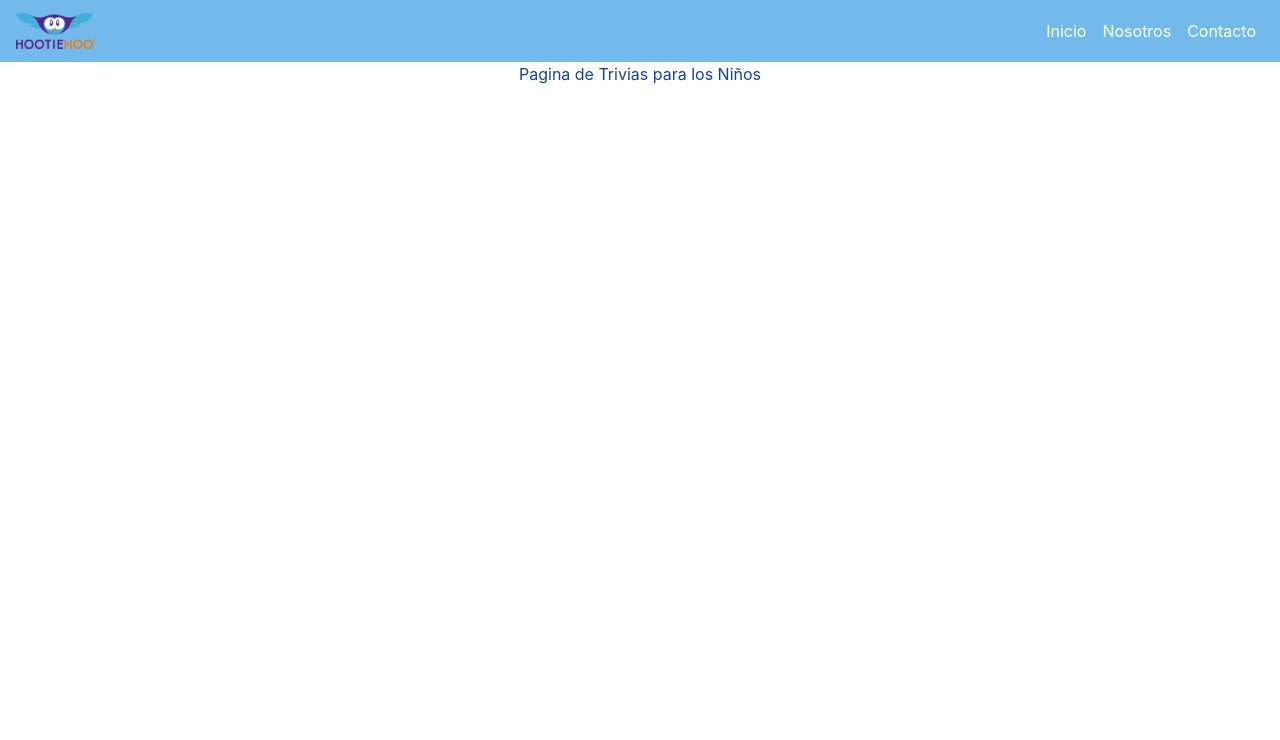
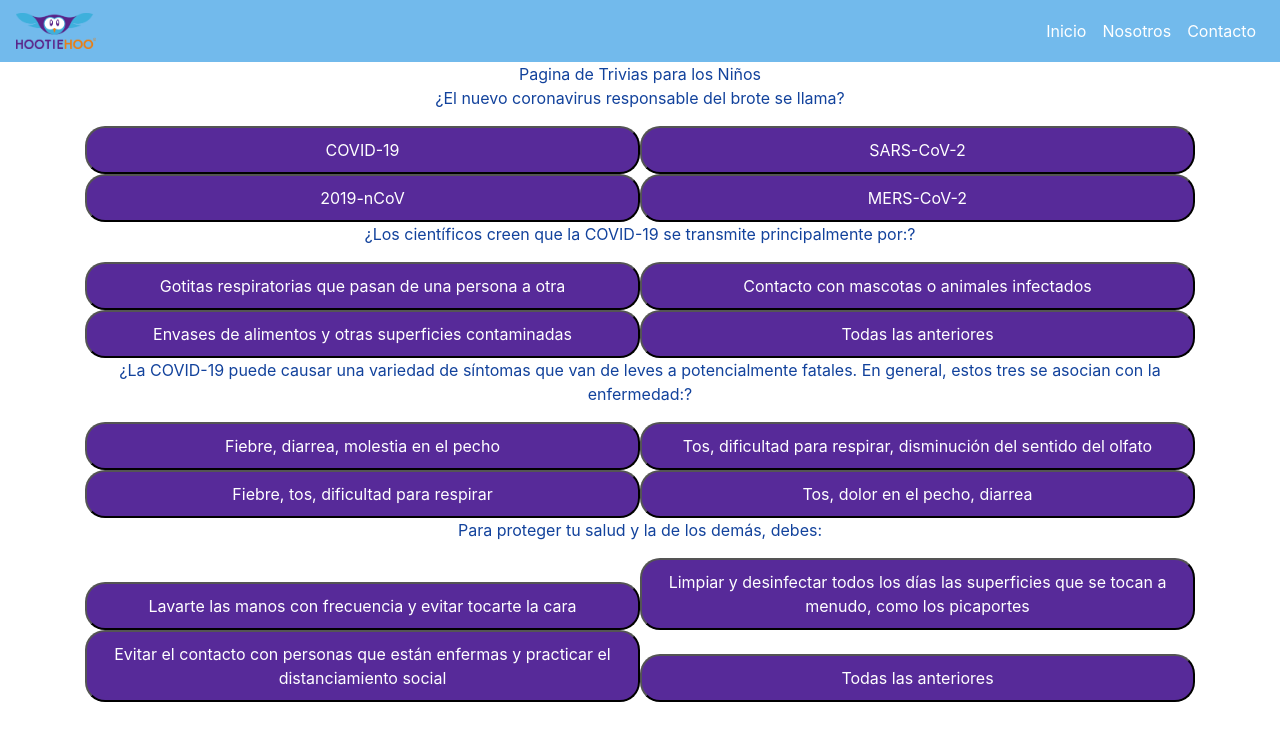
Before and after one commit to yoslianaguilar/covid-19_hootiehoo, a React (Create React App) app: page /quiz in a window 1280 px wide. Shown: the top 740 px of the page. Built offline with nearby package versions, Linux system fonts and the light colour scheme.

Commit message:
Componente y vista trivia -capeta data archivo data.json - componente Quiz - llamado de componente Quiz en vista kidsQuiz

```diff
--- /dev/null
+++ b/src/components/Quiz.jsx
@@ -0,0 +1,36 @@
+import React from 'react';
+
+export const Quiz = (props) => {
+  const handleOnClickAnswer = (isCorrect) =>{
+    const onOk = props.onOk
+    const onError = props.onError
+    if (isCorrect ===true) {
+      onOk && onOk(); // si onOK es cierto ejecuta la funcion onOk()
+    } else{
+      onError && onError() // si onError es cierto ejecuta la funcion onError()
+    }
+  }
+  const questions = props.questions || [];
+  return (
+    <div className='quizContainer'>
+      {questions.map((question,qindex)=>{
+        return (
+          <div key={`question-${qindex}`}  className='question'>
+            <p>{question.description}</p>
+            <div className='answers'>
+              {question.answers.map((answer, aindex)=>{
+                return (
+                  <button
+                    onClick={()=> handleOnClickAnswer(answer.isCorrect)}
+                    key={`answer-${aindex}`}>
+                    {answer.description}
+                  </button>
+                )
+              })}
+            </div>
+          </div>
+        )
+        })}
+      </div>
+  )
+}
--- /dev/null
+++ b/src/data/data.json
@@ -0,0 +1,104 @@
+{
+  "questions":[
+    {
+      "description": "¿El nuevo coronavirus responsable del brote se llama?",
+      "answers":[
+        {
+          "description": "COVID-19",
+          "isCorrect": false,
+          "img": "https://encrypted-tbn0.gstatic.com/images?q=tbn%3AANd9GcSg4deEYZZbJxmZU6r3SzmkjYvCF-PP4JDJaw&usqp=CAU"
+        },
+        {
+          "description": "SARS-CoV-2",
+          "isCorrect": true,
+          "img":"url"
+        },
+        {
+          "description": "2019-nCoV",
+          "isCorrect": false,
+          "img":"url"
+        },
+        {
+          "description": "MERS-CoV-2",
+          "isCorrect": false,
+          "img":"url"
+        }
+      ]
+    },
+    {
+      "description": "¿Los científicos creen que la COVID-19 se transmite principalmente por:?",
+      "answers":[
+        {
+          "description": "Gotitas respiratorias que pasan de una persona a otra",
+          "isCorrect": true,
+          "img":"url"
+        },
+        {
+          "description": "Contacto con mascotas o animales infectados",
+          "isCorrect": true,
+          "img":"url"
+        },
+        {
+          "description": "Envases de alimentos y otras superficies contaminadas",
+          "isCorrect": false,
+          "img":"url"
+        },
+        {
+          "description": "Todas las anteriores",
+          "isCorrect": false,
+          "img":"url"
+        }
+      ]
+    },
+    {
+      "description": "¿La COVID-19 puede causar una variedad de síntomas que van de leves a potencialmente fatales. En general, estos tres se asocian con la enfermedad:?",
+      "answers":[
+        {
+          "description": "Fiebre, diarrea, molestia en el pecho",
+          "isCorrect": true,
+          "img":"url"
+        },
+        {
+          "description": "Tos, dificultad para respirar, disminución del sentido del olfato",
+          "isCorrect": false,
+          "img":"url"
+        },
+        {
+          "description": "Fiebre, tos, dificultad para respirar",
+          "isCorrect": true,
+          "img":"url"
+        },
+        {
+          "description": "Tos, dolor en el pecho, diarrea",
+          "isCorrect": false,
+          "img":"url"
+        }
+      ]
+    },
+    {
+      "description": "Para proteger tu salud y la de los demás, debes:",
+      "answers":[
+        {
+          "description": "Lavarte las manos con frecuencia y evitar tocarte la cara",
+          "isCorrect": true,
+          "img":"url"
+        },
+        {
+          "description": "Limpiar y desinfectar todos los días las superficies que se tocan a menudo, como los picaportes",
+          "isCorrect": false,
+          "img":"url"
+        },
+        {
+          "description": "Evitar el contacto con personas que están enfermas y practicar el distanciamiento social",
+          "isCorrect": false,
+          "img":"url"
+        },
+        {
+          "description": "Todas las anteriores",
+          "isCorrect": true,
+          "img":"url"
+        }
+      ]
+    }
+  ]
+}
--- a/src/routers/kidsRouters.js
+++ b/src/routers/kidsRouters.js
@@ -1,8 +1,5 @@
 import React from "react";
 import { Link } from "react-router-dom";
-
-
-
 
 export const KidsRouters = () => {
   return (
--- a/src/views/kidsQuiz.js
+++ b/src/views/kidsQuiz.js
@@ -1,9 +1,21 @@
 import React from 'react';
 
+import data from '../data/data.json';
+import { Quiz } from '../components/Quiz';
+
 export const kidsQuiz = () =>{
+  const onOk = () =>{
+    alert("Respuesta Correcta")
+  }
+  const onError = () =>{
+    alert("Respuesta Incorrecta")
+
+  }
   return(
     <div>
     Pagina de Trivias para los Niños
+      <Quiz onOk={onOk} onError={onError} questions={data.questions}/>
+
     </div>
   )
 }
```
